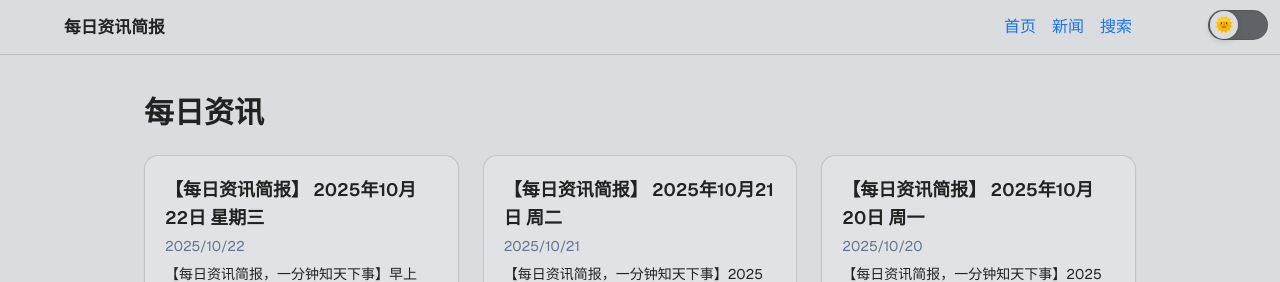
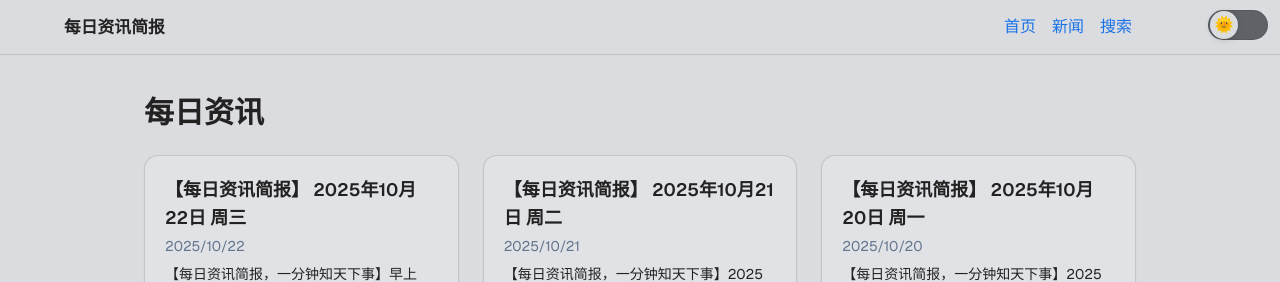
Before and after one commit to Sniper1211/ok9981-news-web, a Next.js app: page / in a window 1280 px wide. Shown: the top 282 px of the page. Built offline with nearby package versions, Linux system fonts and the light colour scheme.

Commit message:
chore: 提交剩余改动（ThemeToggle 与 2025-10-22 news）

```diff
--- a/components/ThemeToggle.tsx
+++ b/components/ThemeToggle.tsx
@@ -142,7 +142,7 @@ export default function ThemeToggle() {
                   left: 2,
                   transform: isDarkEffective ? "translateX(28px)" : "translateX(-1px)",
                   transition: "transform 200ms ease",
-                  boxShadow: "0 2px 6px rgba(0,0,0,0.15)",
+                  boxShadow: "0 1px 6px rgba(0,0,0,0.15)",
                   fontSize: 16,
                   lineHeight: 1,
                 }}
--- a/content/news/2025-10-22-daily-news.md
+++ b/content/news/2025-10-22-daily-news.md
@@ -1,5 +1,5 @@
 ---
-title: "【每日资讯简报】 2025年10月22日 星期三"
+title: "【每日资讯简报】 2025年10月22日 周三"
 date: "2025-10-22"
 draft: false
 categories: ["news"]
```
